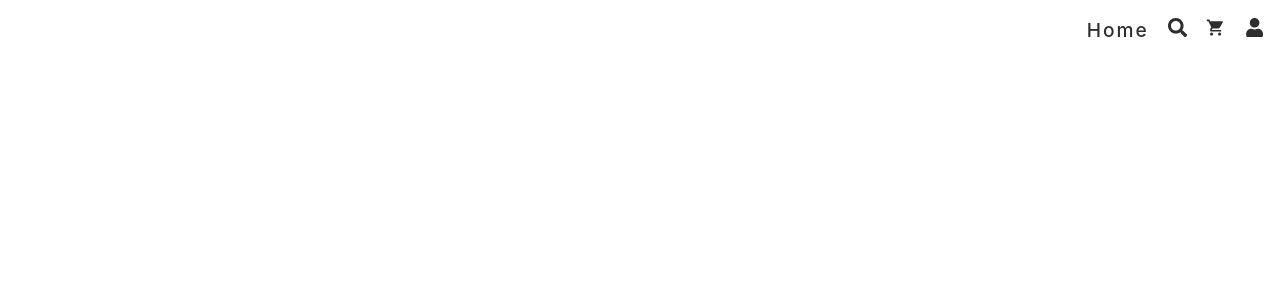
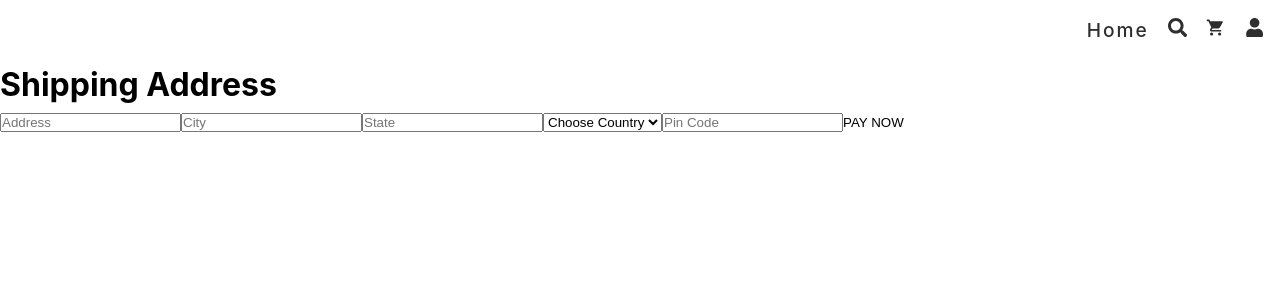
Before and after one commit to realsoumyadey07/E-commerce-MERN-project, a React (Vite) app: page /shipping in a window 1280 px wide. Before the commit this address had no page. Shown: the top 300 px of the page. Built offline with nearby package versions, Linux system fonts and the light colour scheme.

Commit message:
shipping page is being done

```diff
--- a/src/App.tsx
+++ b/src/App.tsx
@@ -5,6 +5,10 @@ import Header from "./components/Header";
 const Home = lazy(() => import("./pages/Home"));
 const Search = lazy(() => import("./pages/Search"));
 const Cart = lazy(() => import("./pages/Cart"));
+
+
+
+const Shipping = lazy(()=> import('./pages/Shipping'));
 
 //Admin routes importing
 const Dashboard = lazy(() => import("./pages/admin/dashboard"));
@@ -34,6 +38,15 @@ const App = () => {
           <Route path="/" element={<Home />} />
           <Route path="/search" element={<Search />} />
           <Route path="/cart" element={<Cart />} />
+          {/* logedin user routes */}
+          <Route>
+            <Route path="/shipping" element={<Shipping/>}/>
+          </Route>
+
+
+
+
+
           {/* Admin routes */}
           <Route
             // element={
--- a/src/components/CartItem.tsx
+++ b/src/components/CartItem.tsx
@@ -1,16 +1,26 @@
+import { FaTrash } from "react-icons/fa";
 import { Link } from "react-router-dom";
 
 type CartItemProps = {
      cartItem: any
 }
 const CartItem = ({ cartItem }:CartItemProps) => {
-  const { productId, photo, name, price, quantity, stock } = cartItem;
+  const { productId, photo, name, price, quantity } = cartItem;
   return (
     <div className="cart-item">
       <img src={photo} alt={name} />
       <article>
         <Link to={`/product/${productId}`}>{name}</Link>
+        <span>₹{price}</span>
       </article>
+      <div>
+        <button>-</button>
+        <p>{quantity}</p>
+        <button>+</button>
+      </div>
+      <button>
+        <FaTrash/>
+      </button>
     </div>
   )
 }
--- a/src/pages/Cart.tsx
+++ b/src/pages/Cart.tsx
@@ -1,6 +1,7 @@
 import { useEffect, useState } from "react";
 import { VscError } from "react-icons/vsc";
 import CartItem from "../components/CartItem";
+import { Link } from "react-router-dom";
 
 const cartItems = [
   {
@@ -37,7 +38,7 @@ const Cart = () => {
     <div className="cart">
       <main>
         {
-          cartItems.map((i, index)=><CartItem cartItem={i} key={index}/>)
+          cartItems.length > 0 ? cartItems.map((i, index)=><CartItem cartItem={i} key={index}/>) : <h1>No Item added</h1>
         }
       </main>
       <aside>
@@ -65,6 +66,11 @@ const Cart = () => {
             <span className="red">Invalied Coupon  <VscError/></span>
           )
         )}
+
+
+        {
+          cartItems.length > 0 && <Link to={'/shipping'}>Checkout</Link>
+        }
       </aside>
     </div>
   );
--- /dev/null
+++ b/src/pages/Shipping.tsx
@@ -0,0 +1,68 @@
+import { useState } from "react";
+
+const Shipping = () => {
+  const [shippingInfo, setShippingInfo] = useState({
+    address: "",
+    city: "",
+    state: "",
+    country: "",
+    pinCode: "",
+  });
+  const submitHandler = () => {};
+  const changeHandler = () => {};
+  return (
+    <div className="shipping">
+      <form onSubmit={submitHandler}>
+        <h1>Shipping Address</h1>
+
+        <input
+          name="address"
+          type="text"
+          required
+          placeholder="Address"
+          value={shippingInfo.address}
+          onChange={changeHandler}
+        />
+
+        <input
+          name="city"
+          type="text"
+          required
+          placeholder="City"
+          value={shippingInfo.city}
+          onChange={changeHandler}
+        />
+
+        <input
+          name="state"
+          type="text"
+          required
+          placeholder="State"
+          value={shippingInfo.state}
+          onChange={changeHandler}
+        />
+
+          <select
+          name="country"
+          required
+          value={shippingInfo.country}
+          onChange={changeHandler}
+          >
+               <option value="">Choose Country</option>
+               <option value="india">India</option>
+          </select>
+        <input
+          name="pinCode"
+          type="number"
+          required
+          placeholder="Pin Code"
+          value={shippingInfo.address}
+          onChange={changeHandler}
+        />
+        <button>PAY NOW</button>
+      </form>
+    </div>
+  );
+};
+
+export default Shipping;
--- /dev/null
+++ b/src/styles/_cart.scss
@@ -0,0 +1,99 @@
+.cart{
+     padding: 2rem 4rem;
+     @include flex(row, center, space-between, 4rem);
+     min-height: calc(100vh - 4rem);
+     > main{
+          width: 70%;
+          >h1{
+               @include heading(2px);
+               text-align: center;
+          }
+          overflow-y: auto;
+          &::-webkit-scrollbar {
+               display: none;
+          }
+     }
+     > aside {
+          width: 30%;
+          padding: 4rem;
+          @include flex(column, center, stretch, 1.5rem);
+          box-shadow: 0 0 10px rgba(0, 0, 0, 0.132);
+          border-radius: 5px;
+          > input {
+               padding: 1rem;
+               border: none;
+               outline: none;
+               border-radius: 5px;
+               margin-top: 2rem;
+               border: 1px solid rgb(184, 184, 184);
+          }
+          >p {
+               font-size: 1.1rem;
+          }
+          > a{
+               background-color: black;
+               padding: 0.7rem 1rem;
+               text-decoration: none;
+               color: white;
+               @include flex;
+               text-transform: uppercase;
+               letter-spacing: 2px;
+               border-radius: 5px;
+               &:hover{
+                    opacity: 0.8;
+               }
+          }
+          >span {
+               margin-top: -1rem;
+               @include flex(row, center, center, 5px);
+               > code {
+                    font-weight: 900;
+                    align-items: flex-end;
+               }
+          }
+     }
+}
+.cart-item {
+     padding: 2rem;
+     @include flex(row, flex-start, center, 3rem);
+     > img {
+          @include square(10rem);
+          object-fit: contain;
+     }
+     >article {
+          @include flex(column, center, flex-start, 0.25rem);
+          a {
+               font-size: 1.2rem;
+               color: $color2;
+               &:hover{
+                    color:$color3;
+               }
+          }
+          span {
+               font-weight: 700;
+          }
+     }
+     >div {
+          margin-left: auto;
+          @include flex;
+          button {
+               border: none;
+               @include square(2rem);
+               border-radius: 5px;
+               @include flex;
+               cursor: pointer;
+               font-size: 1.2rem;
+               background-color: rgb(209, 209, 209);
+               &:hover{
+                    background-color: $color2;
+                    color: $color1;
+               }
+          }
+     }
+     button {
+          font-size: 1rem;
+          &:hover {
+               color: red;
+          }
+     }
+}
--- a/src/styles/app.scss
+++ b/src/styles/app.scss
@@ -23,7 +23,7 @@
     border: none;
    }
 
-   $color: white;
+   $color1: white;
    $color2: rgb(46, 46, 46);
    $color3: rgb(0, 104, 136);
 
@@ -39,6 +39,7 @@
 
    @import "admin-styles/mixin";
    @import "home";
+   @import "cart";
    @import "admin-styles/dashboard";
    @import "admin-styles/products";
    @import "admin-styles/chart";
```
